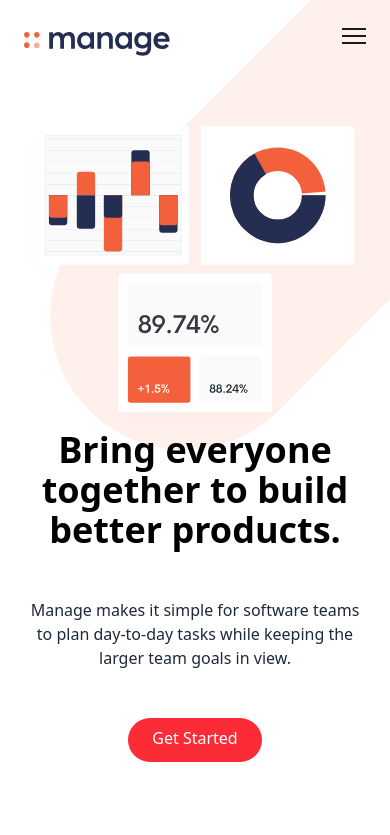
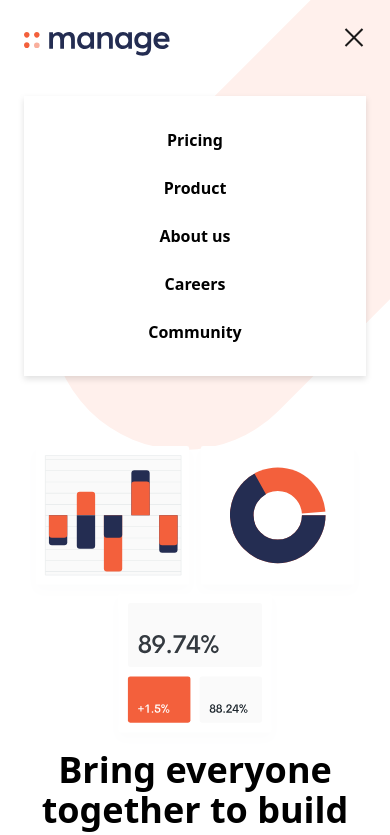
Before and after one commit to sumonaung23/Tailwind-CSS-Project-Practice, a website: page src/index.html in a window 390 px wide. Both pictures are taken after a click on the button 354 px from the left and 40 px from the top of the page. Shown: the top 835 px of the page. Drawn offline with Linux system fonts and the light colour scheme.

Commit message:
finished interactivity of hamburger btn and navbar for mobile version and styling

```diff
--- a/src/index.html
+++ b/src/index.html
@@ -41,7 +41,7 @@
 
             <!-- Mobile Menu -->
             <div class="md:hidden">
-                <div id="menu" class="flex flex-col items-center hidden self-end py-8 mt-10 space-y-6 font-bold bg-white sm:w-auto sm:self-center left-6 right-6 drop-shadow-md">
+                <div id="menu" class="flex-col items-center hidden self-end py-8 mt-10 space-y-6 font-bold bg-white sm:w-auto sm:self-center left-6 right-6 drop-shadow-md">
                     <a href="#">Pricing</a>
                     <a href="#">Product</a>
                     <a href="#">About us</a>
@@ -305,5 +305,7 @@
                 </div>
             </div>
         </footer>
+
+        <script src="/js/script.js"></script>
 </body>
 </html>
```
Also changed, not shown: src/output.css.
